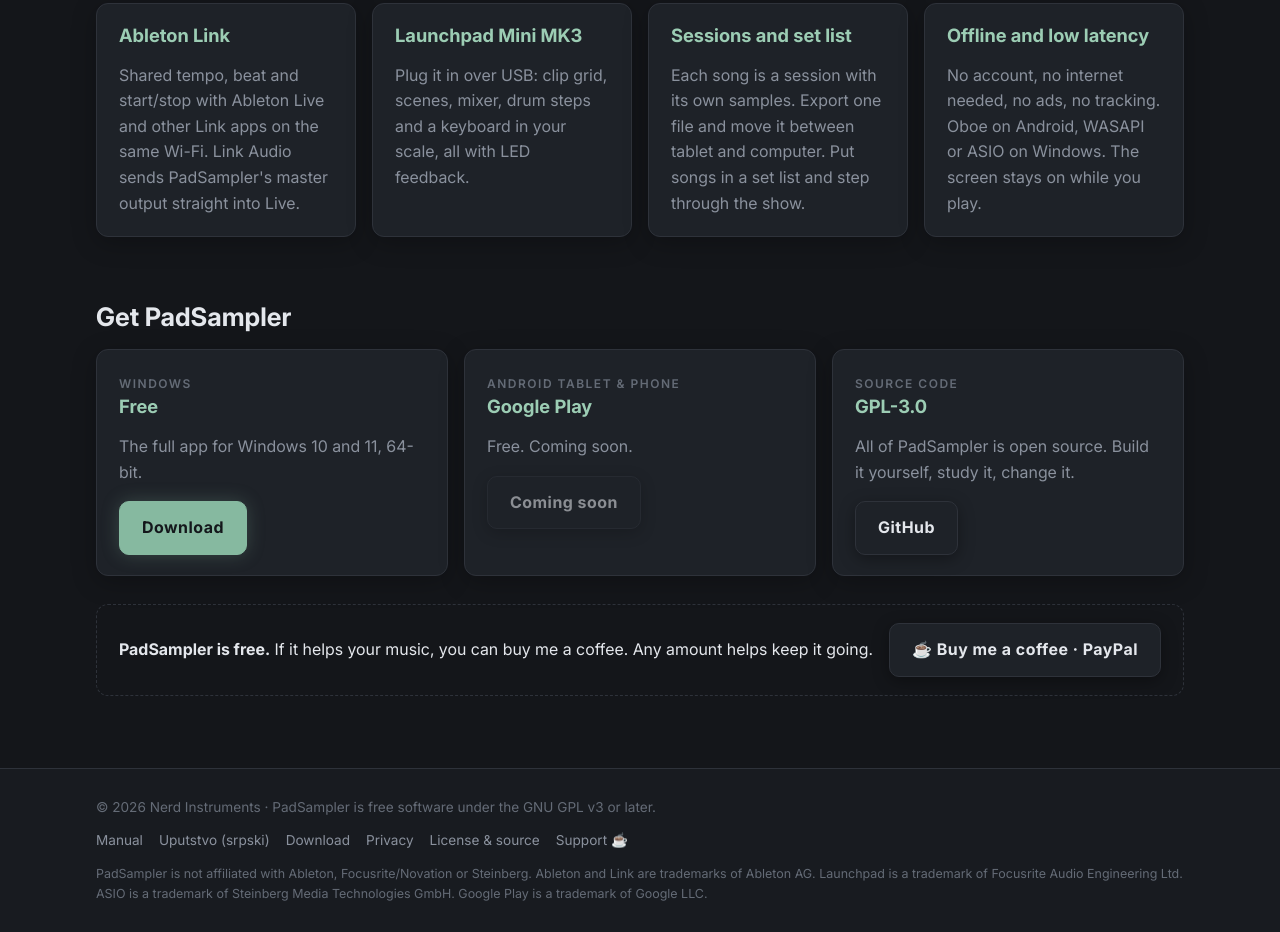
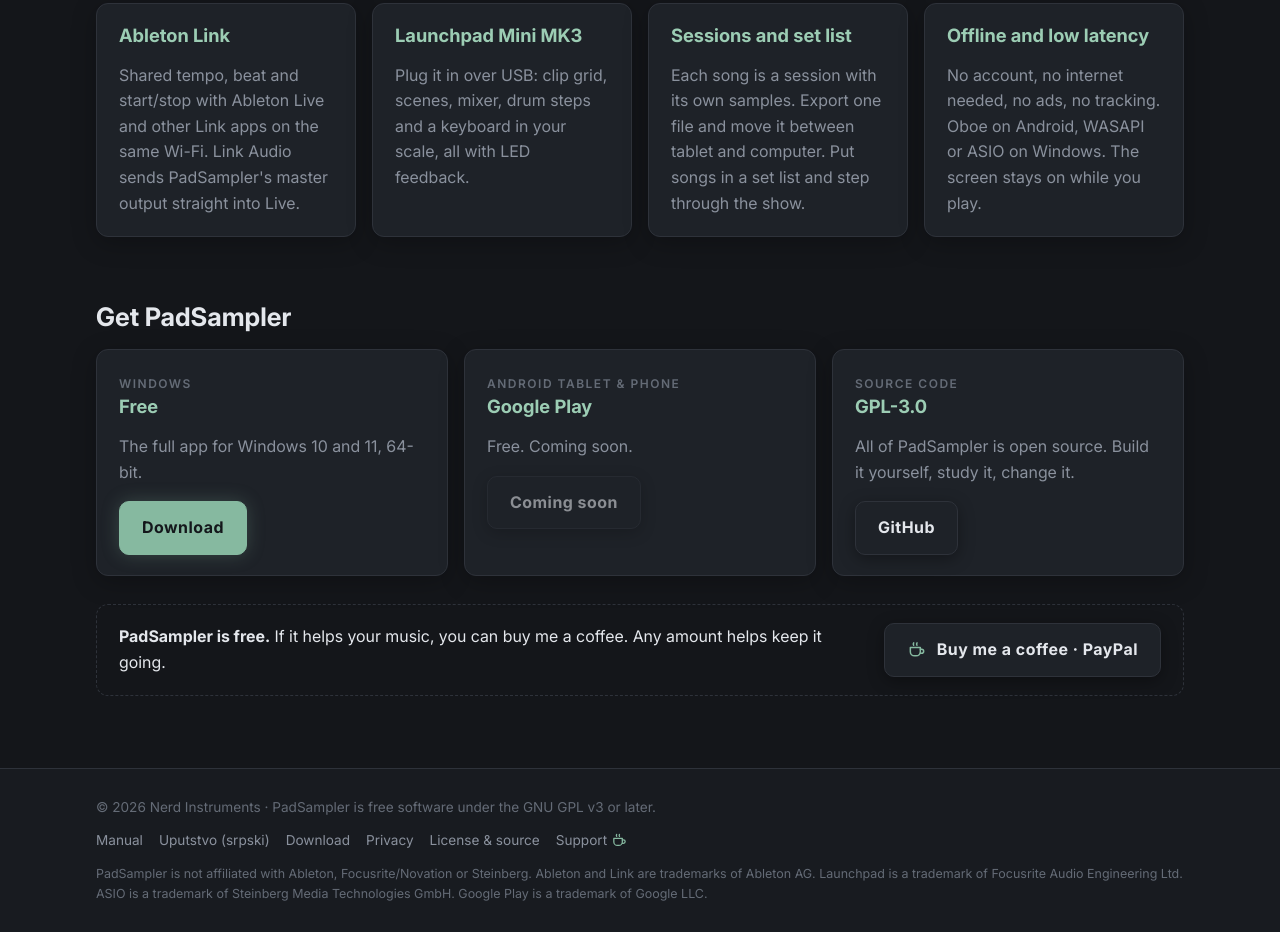
Before and after one commit to rasxxb-hash/padsampler, a plain HTML site: page website/index.html in a window 1280 px wide. Shown: the part 3401-4333 px from the top of the page. Drawn offline with Linux system fonts and the light colour scheme.

Commit message:
Website: mint outline coffee icon instead of emoji
Co-Authored-By: Claude Opus 5.5 <noreply@anthropic.com>

```diff
--- a/website/index.html
+++ b/website/index.html
@@ -163,7 +163,7 @@
       </div>
       <div class="support" id="support">
         <p><b>PadSampler is free.</b> If it helps your music, you can buy me a coffee. Any amount helps keep it going.</p>
-        <a class="btn" href="https://www.paypal.com/cgi-bin/webscr?cmd=_xclick&amp;business=rasxxb%40gmail.com&amp;item_name=Coffee+for+PadSampler+development&amp;currency_code=USD">☕ Buy me a coffee · PayPal</a>
+        <a class="btn" href="https://www.paypal.com/cgi-bin/webscr?cmd=_xclick&amp;business=rasxxb%40gmail.com&amp;item_name=Coffee+for+PadSampler+development&amp;currency_code=USD"><svg class="ico" viewBox="0 0 24 24" aria-hidden="true"><path d="M4 9h12v5a5 5 0 0 1-5 5H9a5 5 0 0 1-5-5z"/><path d="M16 11h1.5a2.5 2.5 0 0 1 0 5H16"/><path d="M8 3.5c-.7.9-.7 1.8 0 2.7M12 3.5c-.7.9-.7 1.8 0 2.7"/></svg>Buy me a coffee · PayPal</a>
       </div>
     </div>
   </section>
@@ -178,7 +178,7 @@
       <a href="download.html">Download</a>
       <a href="privacy.html">Privacy</a>
       <a href="license.html">License &amp; source</a>
-      <a href="https://www.paypal.com/cgi-bin/webscr?cmd=_xclick&amp;business=rasxxb%40gmail.com&amp;item_name=Coffee+for+PadSampler+development&amp;currency_code=USD">Support ☕</a>
+      <a href="https://www.paypal.com/cgi-bin/webscr?cmd=_xclick&amp;business=rasxxb%40gmail.com&amp;item_name=Coffee+for+PadSampler+development&amp;currency_code=USD">Support <svg class="ico" viewBox="0 0 24 24" aria-hidden="true"><path d="M4 9h12v5a5 5 0 0 1-5 5H9a5 5 0 0 1-5-5z"/><path d="M16 11h1.5a2.5 2.5 0 0 1 0 5H16"/><path d="M8 3.5c-.7.9-.7 1.8 0 2.7M12 3.5c-.7.9-.7 1.8 0 2.7"/></svg></a>
     </nav>
     <p class="tm">PadSampler is not affiliated with Ableton, Focusrite/Novation or Steinberg. Ableton and Link are trademarks of Ableton AG.
       Launchpad is a trademark of Focusrite Audio Engineering Ltd. ASIO is a trademark of Steinberg Media Technologies GmbH.
--- a/website/style.css
+++ b/website/style.css
@@ -195,3 +195,7 @@ pre code { background: none; border: 0; padding: 0; }
   display: flex; align-items: center; justify-content: space-between; gap: 16px; flex-wrap: wrap;
 }
 .support p { margin: 0; flex: 1 1 280px; }
+.ico {
+  width: 1.25em; height: 1.25em; flex: none; vertical-align: -.25em;
+  fill: none; stroke: var(--accent); stroke-width: 1.8; stroke-linecap: round; stroke-linejoin: round;
+}
```
Also changed, not shown: website/404.html (+1 -1 lines), website/download.html (+2 -2 lines), website/license.html (+1 -1 lines), website/manual.html (+1 -1 lines), website/privacy.html (+1 -1 lines), website/uputstvo.html (+1 -1 lines).
